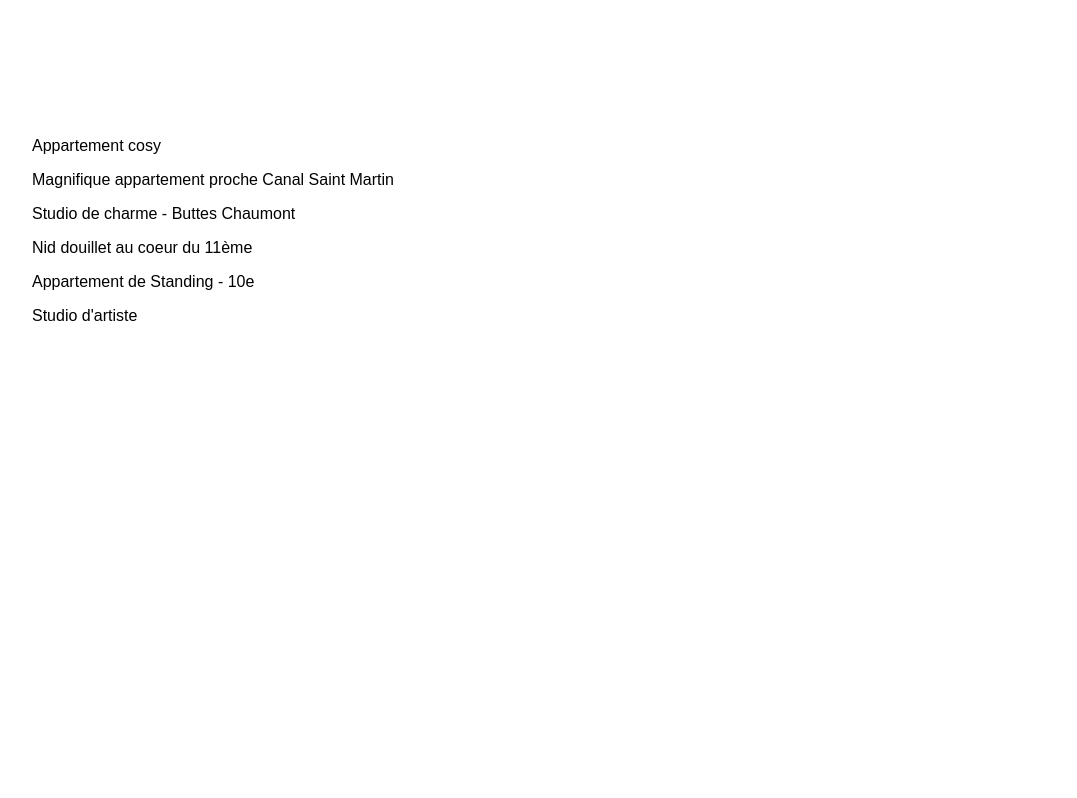
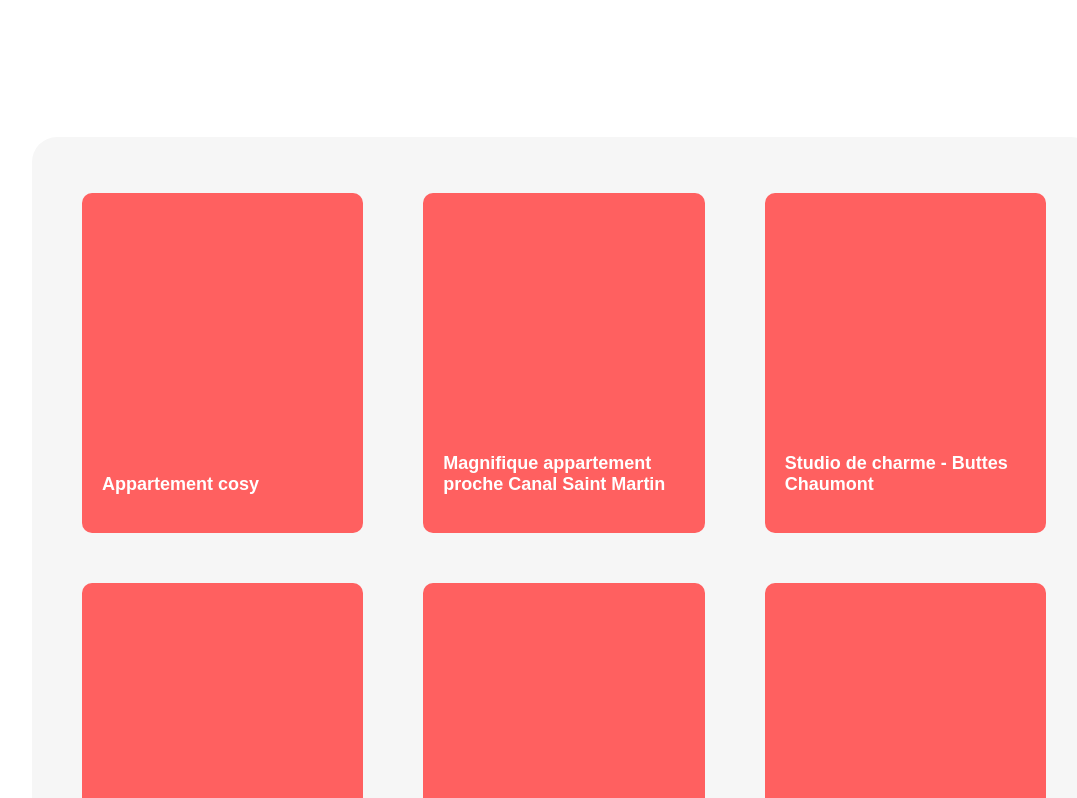
Before and after one commit to laure-ld/kasa, a React (Vite) app: page / in a window 1280 px wide. Shown: the part 942-1740 px from the top of the page, without its empty margins (76-1153 px from the left). Before the commit the page ends 1336 px from the top, so only its background shows below. Built offline with nearby package versions, Linux system fonts and the light colour scheme.

Commit message:
Avancer du sccss des cards

```diff
--- a/src/jsx/Cards.jsx
+++ b/src/jsx/Cards.jsx
@@ -1,10 +1,11 @@
 import React from "react";
 import PropTypes from 'prop-types';
+import '../styles/Main.scss';
 
 function Cards({title}) {
     return (
         <div className="cards">
-            <p className="cards-title">{title}</p>
+            <h3 className="cards-title">{title}</h3>
         </div>
     );
 }
--- /dev/null
+++ b/src/styles/Main.scss
@@ -0,0 +1,24 @@
+@use 'color';
+@use 'index';
+
+.gallery {
+    background-color: color.$secondary-color;
+    border-radius: 25px;
+    display: grid;
+    grid-template-columns: repeat(3, 1fr);
+    gap: 50px 60px;
+    padding: 56px 50px;
+
+    .cards {
+        background-color: color.$container-color;
+        border-radius: 10px;
+        max-width: 340px;
+        height: 340px;
+        display: flex;
+        align-items: flex-end;
+    }
+
+    h3 {
+        padding: 20px;
+    }
+}
--- a/src/styles/color.scss
+++ b/src/styles/color.scss
@@ -3,4 +3,4 @@ $secondary-color: #F6F6F6;
 $text-color: #000000;
 
 $footer-background : #000000;
-$container-color : linear-gradient(180deg, rgba(255, 255, 255, 0) 0%, rgba(10, 10, 10, 0) 42%, rgba(4, 4, 4, 0.205) 99.99%, rgba(0, 0, 0, 0.5) 100%);
+$container-color: #FF6060;
```
